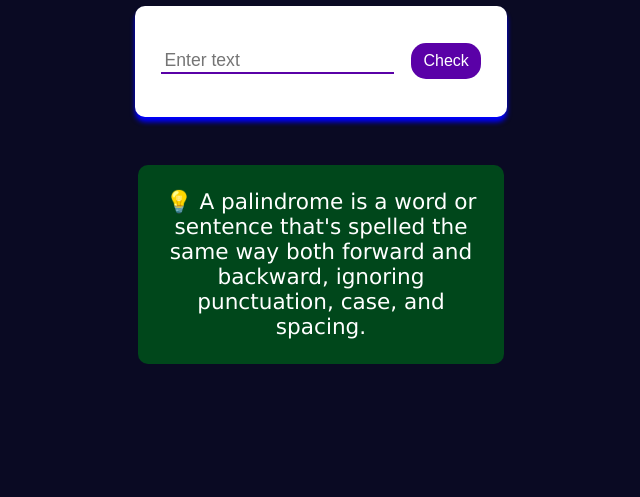
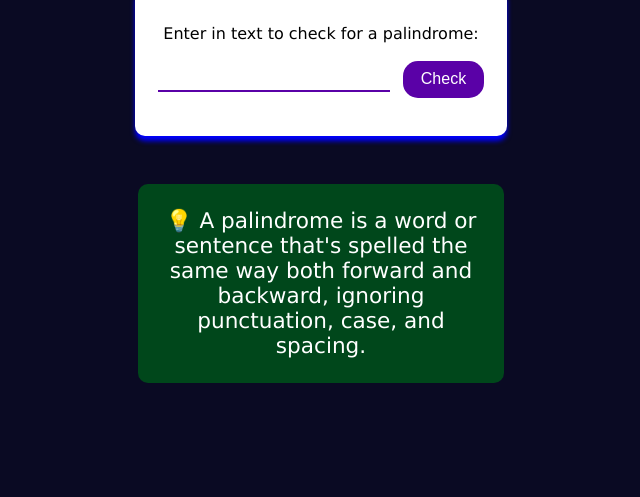
Before and after one commit to jesveldev/fcc-palindrome-checker, a plain HTML site: page index.html in a window 1280 px wide. Shown: the part 303-800 px from the top of the page, without its empty margins (319-959 px from the left). Drawn offline with Linux system fonts and the light colour scheme.

Commit message:
Added laberl above input

```diff
--- a/index.html
+++ b/index.html
@@ -15,8 +15,11 @@
 		</header>
 		<main>
 			<form>
-				<input type="text" name='text' placeholder='Enter text' id='text-input'/>
-				<button id='check-btn'>Check</button>
+				<label>Enter in text to check for a palindrome:</label>
+				<div>
+					<input type="text" name='text' id='text-input'/>
+					<button id='check-btn'>Check</button>
+				</div>
 			</form>
 
 			<p id='result'></p>
--- a/script.js
+++ b/script.js
@@ -1,5 +1,4 @@
 "use strict";
-
 
 document.querySelector("#check-btn").addEventListener("click",(e)=>{
 	e.preventDefault();
--- a/styles.css
+++ b/styles.css
@@ -32,12 +32,24 @@ main,form{
 }
 
 form{
-	flex-flow: row nowrap;
+	justify-content: space-evenly;
 	background-color:white;
 	width:27.5%;
 	padding:3% 1%;
 	border-radius: 10px;
 	box-shadow: 0px 5px 5px blue;
+}
+
+form div{
+	display: flex;
+	flex-flow: row nowrap;
+	justify-content: center;
+	align-items:center;
+}
+
+label{
+	color:black;
+	margin-bottom: 5%;
 }
 
 input[type='text']{
@@ -58,7 +70,7 @@ input[type='text']{
 	border:none;
 	color:white;
 	font-size:1em;
-	padding:2.5% 3.5%;
+	padding:3.5% 6.5%;
 	margin-left: 5%;
 
 	cursor:pointer;
```
